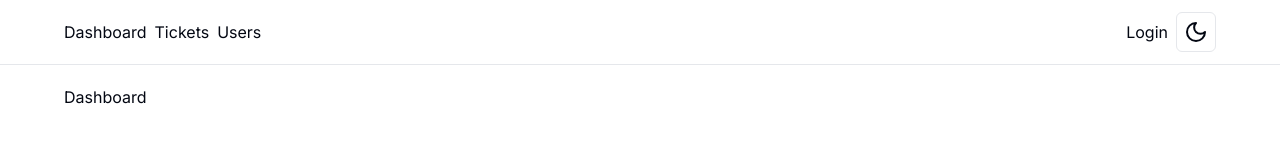
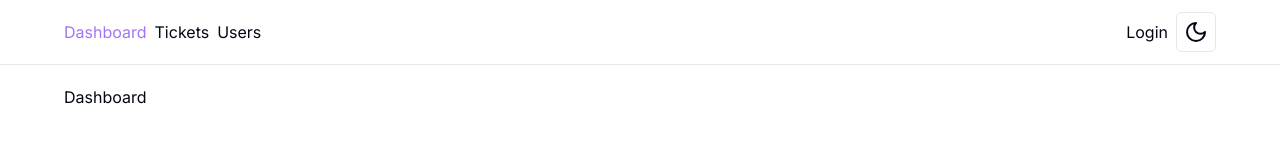
Before and after one commit to Nicolas-Rodriguez-Delgado/ticket-app, a Next.js app: page / in a window 1280 px wide. Shown: the top 160 px of the page. Built offline with nearby package versions, Linux system fonts and the light colour scheme; no server answers.

Commit message:
Nav links

```diff
--- a/app/globals.css
+++ b/app/globals.css
@@ -57,3 +57,9 @@
     @apply bg-background text-foreground;
   }
 }
+
+@layer components {
+  .navbar-link {
+    @apply font-medium text-muted-foreground transition-colors hover:text-primary;
+  }
+}
--- a/components/MainNav.tsx
+++ b/components/MainNav.tsx
@@ -2,17 +2,14 @@
 import ToggleMode from "./ToggleMode";
 import { getServerSession } from "next-auth";
 import options from "@/app/api/auth/[...nextauth]/options";
+import MainNavLinks from "./MainNavLinks";
 
 export default async function MainNav() {
   const session = await getServerSession(options);
   console.log(session);
   return (
     <div className="flex justify-between">
-      <div className="flex items-center gap-2">
-        <Link href="/">Dashboard</Link>
-        <Link href="/tickets">Tickets</Link>
-        <Link href="/users">Users</Link>
-      </div>
+      <MainNavLinks />
       <div className="flex items-center gap-2">
         {session ? (
           <Link href="/api/auth/signout?callbackUrl=/">Logout</Link>
--- /dev/null
+++ b/components/MainNavLinks.tsx
@@ -0,0 +1,33 @@
+"use client";
+
+import Link from "next/link";
+import { usePathname } from "next/navigation";
+import React from "react";
+
+const MainNavLinks = () => {
+  const links = [
+    { label: "Dashboard", href: "/" },
+    { label: "Tickets", href: "/tickets" },
+    { label: "Users", href: "/users" },
+  ];
+
+  const currentPath = usePathname();
+  return (
+    <div className="flex items-center gap-2">
+      {links.map((link) => (
+        <Link
+          href={link.href}
+          className={`navbar-link${
+            currentPath == link.href &&
+            "cursor-default text-primary/70 hover:text-primary/60"
+          }`}
+          key={link.label}
+        >
+          {link.label}
+        </Link>
+      ))}
+    </div>
+  );
+};
+
+export default MainNavLinks;
```
